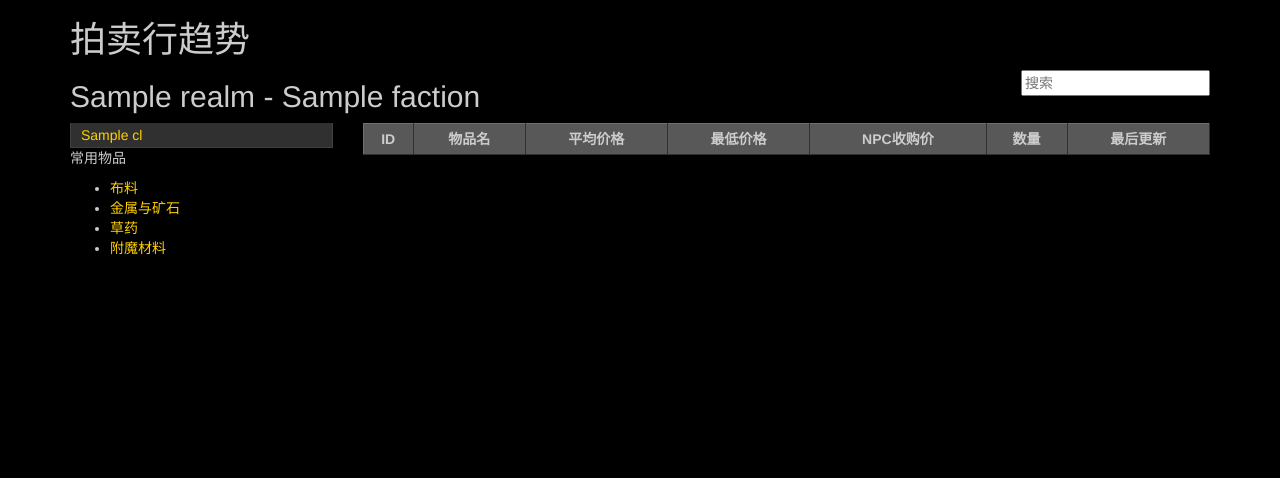
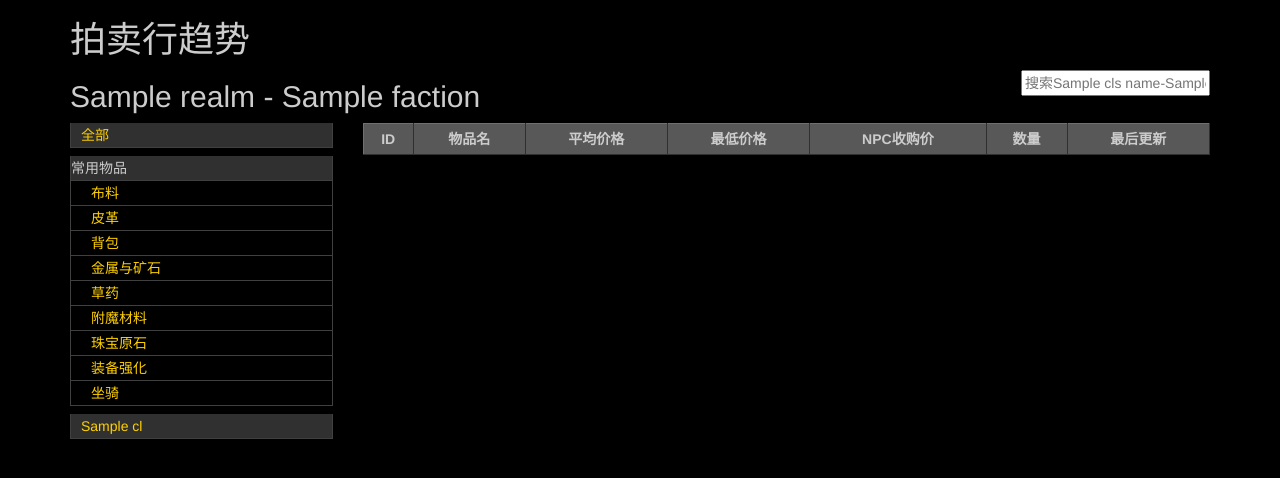
Before and after one commit to charlee/pyahrank, a Flask app: template myapp/templates/trend.html in a window 1280 px wide. Shown: the top 478 px of the page. Run offline with Flask 2, Linux system fonts and the light colour scheme; the template is opened without the code that fills it: most values are stand-ins (such as "Sample title", 1, 10 or a date in 2020); data that the repository does not hold is empty; parts of the project's set-up code (start-up, migrations or seed data) failed here and were passed over.

Commit message:
added predefined classes; fixed search bar hint

```diff
--- a/myapp/static/css/main.css
+++ b/myapp/static/css/main.css
@@ -61,6 +61,10 @@ a:hover {
 
 .items-table td.numbers {
   text-align: right;
+}
+
+.item-classes {
+  margin-bottom: 8px;
 }
 
 .item-classes ul {
--- a/myapp/templates/trend.html
+++ b/myapp/templates/trend.html
@@ -4,7 +4,16 @@
 
 
 <div class="search">
-  <input type="text" placeholder="搜索" id="search-box">
+  {% if cls_name %}
+    {% if subcls_name %}
+      <input type="text" placeholder="搜索{{ cls_name }}-{{ subcls_name }}" id="search-box">
+    {% else %}
+      <input type="text" placeholder="搜索{{ cls_name }}" id="search-box">
+    {% endif %}
+  {% elif not item_ids %}
+    <input type="text" placeholder="搜索全部" id="search-box">
+  {% endif %}
+
 </div>
 
 <h2>{{ realm.name }} - {{ faction.name }}</h2>
@@ -12,13 +21,40 @@
 <div class="row">
   <div class="col-md-3">
 
+    <div class="item-classes" id="item-all">
+    <ul>
+      <li><a href="/s/{{ realm.name }}/{{ faction.id }}/">全部</a></li>
+    </ul>
+    </div>
+
+    <div class="item-classes" id="item-useful">
+    <ul>
+      <li data-toggle="collapse" data-target="#item-useful-list">常用物品</li>
+      <ul class="collapse in" id="item-useful-list">
+        <li><a href="/p/{{ realm.name }}/{{ faction.id }}/72988,53010,33470,21877,14047,4338,4306,2592,2589">布料</a></li>
+        <li><a href="/p/{{ realm.name }}/{{ faction.id }}/72163,72162,72120,33568">皮革</a></li>
+        <li><a href="/p/{{ realm.name }}/{{ faction.id }}/82446,41600,54444,54443,41599,21841">背包</a></li>
+        <li><a href="/p/{{ realm.name }}/{{ faction.id }}/72092,72096,72094,72103,72095,72104,72093,52185,52186,53039,53038,54849">金属与矿石</a></li>
+        <li><a href="/p/{{ realm.name }}/{{ faction.id }}/72238,79011,79010,72235,72234,72237">草药</a></li>
+        <li><a href="/p/{{ realm.name }}/{{ faction.id }}/74248,74247,74252,74250,74251,74249,52722,52721,52720,52719,52718,52555">附魔材料</a></li>
+        <li><a href="/p/{{ realm.name }}/{{ faction.id }}/76131,76138,76142,76141,76139,76140,76132,76130,76137,76133,76134,76135,76136,72092,72093">珠宝原石</a></li>
+        <li><a href="/p/{{ realm.name }}/{{ faction.id }}/90046,83764,83765,83763,82444,82445,87560,83007,83006,87559,74728,74724,74726,74723">装备强化</a></li>
+        <li><a href="/p/{{ realm.name }}/{{ faction.id }}/82453,34061,65891,41508,67151,52200,72146,95416,87251,83089,83087,83090,83088,87250">坐骑</a></li>
+      </ul>
+    </ul>
+    </div>
+
     <div class="item-classes" id="item-classes">
     <ul>
     {% for cls in item_classes %}
       <li data-toggle="collapse" data-target="#item-class-{{ cls.id }}">
         <a href="/s/{{ realm.name }}/{{ faction.id }}/{{ cls.id }}">{{ cls.name }}</a>
       </li>
+      {% if cls.id == cls_id %}
+      <ul class="collapse in" id="item-class-{{ cls.id }}">
+      {% else %}
       <ul class="collapse" id="item-class-{{ cls.id }}">
+      {% endif %}
       {% for subcls in cls.subclasses %}
         <li><a href="/s/{{ realm.name }}/{{ faction.id }}/{{ cls.id }}.{{ subcls.id }}">{{ subcls.name }}</a></li>
       {% endfor %}
@@ -27,13 +63,6 @@
     </ul>
     </div>
 
-    <p>常用物品</p>
-    <ul>
-      <li><a href="/p/{{ realm.name }}/{{ faction.id }}/72988,53010,33470,21877,14047,4338,4306,2592,2589">布料</a></li>
-      <li><a href="/p/{{ realm.name }}/{{ faction.id }}/72092,72096,72094,72103,72095,72104,52185,52186,53039,53038,54849">金属与矿石</a></li>
-      <li><a href="/p/{{ realm.name }}/{{ faction.id }}/72238,79011,79010,72235,72234,72237">草药</a></li>
-      <li><a href="/p/{{ realm.name }}/{{ faction.id }}/74248,74247,74252,74250,74251,74249">附魔材料</a></li>
-    </ul>
   </div>
 
   <div class="col-md-9">
@@ -62,8 +91,8 @@
 var criteria = {
   {% if item_ids %}
   item_ids: {{ item_ids }},
-  {% elif cls %}
-  cls: '{{ cls }}',
+  {% elif cls_tag %}
+  cls: '{{ cls_tag }}',
   {% endif %}
 
   realm: '{{ realm.name }}',
```
Also changed, not shown: myapp/views/__init__.py (+10 -1 lines).
